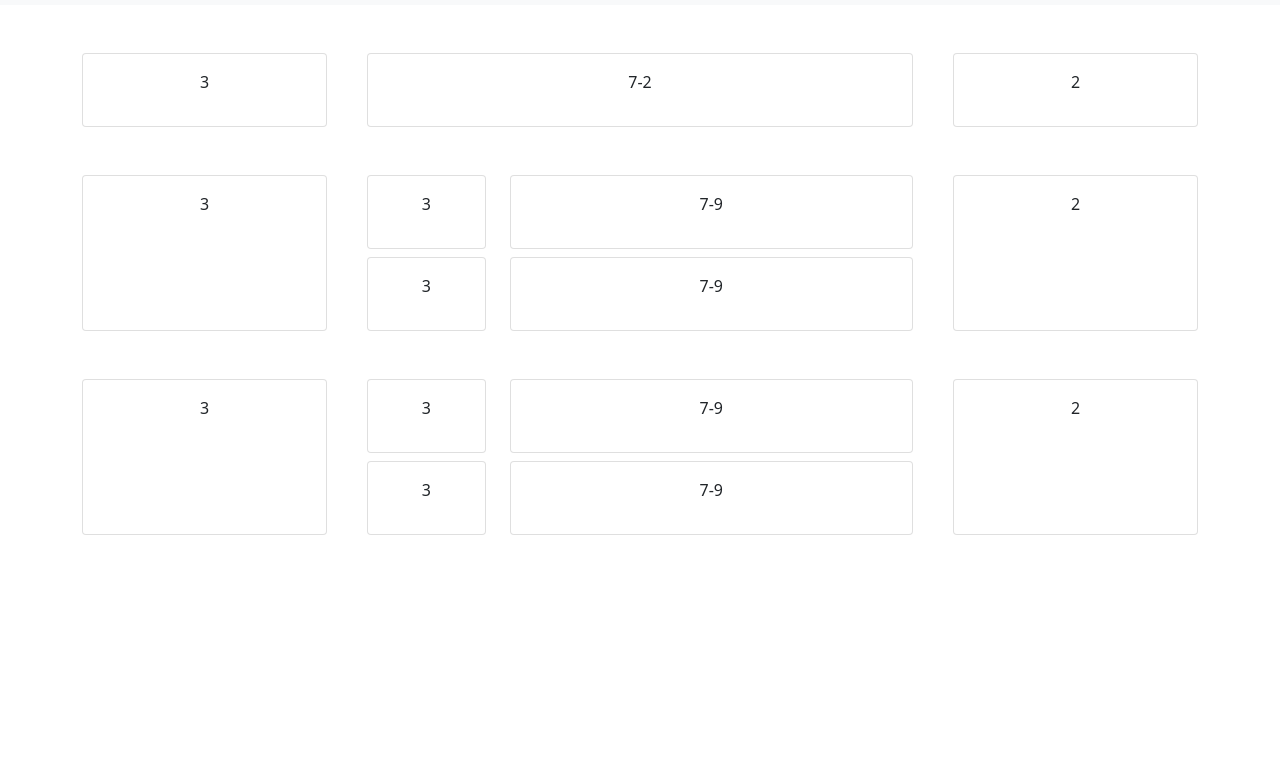
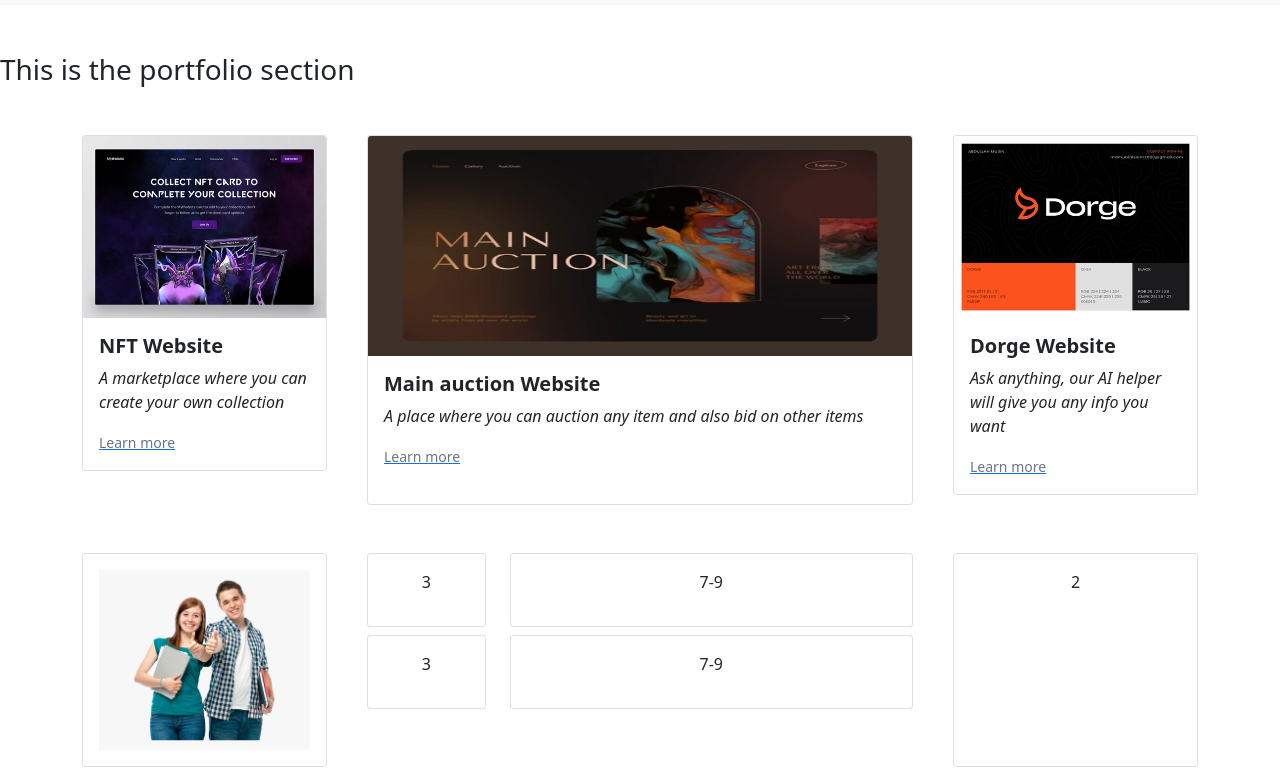
Before and after one commit to Stillwell968/Bootstrap-Grigs--2-, a plain HTML site: page index.html in a window 1280 px wide. Shown: the part 51-820 px from the top of the page. Drawn offline with nearby package versions, Linux system fonts and the light colour scheme.

Commit message:
add content on grid 1

```diff
--- a/index.html
+++ b/index.html
@@ -34,31 +34,41 @@
     </nav>
     <!-- nav bar end -->
 
-
+    <h3 class="text-start mt-5">This is the portfolio section</h3 class="text-start mt-5">
     <!-- first grid -->
-     <div class="container mt-5">
-        <div class="row gap-3 ">
-            <div class="col">
-                <div class="card h-100 ">
+    <div class="container mt-5">
+        <div class="row gap-3 h-50">
+            <div class="col ">
+                <div class="card">
+                    <img src="./img/portfolio1.jpeg" class="card-img-top" alt="...">
                     <div class="card-body">
-                        <p class="text-center">3</p>
+                        <h5 class="card-title fw-bold">NFT Website</h5>
+                        <p class="card-text fst-italic">A marketplace where you can create your own collection</p>
+                        <p class="card-text fw-light"> <a href=""><small class="text-muted">Learn more</small></a></p>
                     </div>
                 </div>
 
             </div>
             <div class="col-lg-6 col-md-6 col-sm-6 col-xs-6">
-                <div class="card h-100">
+                <div class="card" style="height: 370px;">
+                    <img src="./img/portfolio2.jpeg" class="card-img-top" height="220px" alt="...">
                     <div class="card-body">
-                        <p class="text-center">7-2</p>
+                        <h5 class="card-title fw-bold">Main auction Website</h5>
+                        <p class="card-text fst-italic">A place where you can auction any item and also bid on other items</p>
+                        <p class="card-text fw-light"> <a href=""><small class="text-muted">Learn more</small></a></p>
                     </div>
                 </div>
 
             </div>
             <div class="col">
-                <div class="card h-100 ">
-                    <div class="card-body">
-                        <p class="text-center">2</p>
-                    </div>
+                <div class="card">
+                        <img src="./img/tempale3.jpeg" class="card-img-top" alt="...">
+                        <div class="card-body" >
+                            <h5 class="card-title fw-bold">Dorge Website</h5>
+                            <p class="card-text fst-italic">Ask anything, our AI helper will give you any info you want</p>
+                            <p class="card-text fw-light"> <a href=""><small class="text-muted">Learn more</small></a></p>
+                        </div>
+
                 </div>
 
             </div>
@@ -67,12 +77,12 @@
     <!-- first grid end -->
 
     <!-- second grid -->
-     <div class="container mt-5">
+    <div class="container mt-5">
         <div class="row gap-3">
             <div class="col">
                 <div class="card h-100">
                     <div class="card-body ">
-                        <p class="text-center">3</p>
+                        <img src="./img/student.png" class="img-fluid" alt="...">
                     </div>
                 </div>
 
```
Also changed, not shown: img/portfolio1.jpeg (added), img/portfolio2.jpeg (added), img/student.jfif (added), img/student.png (added), img/tempale3.jpeg (added).
